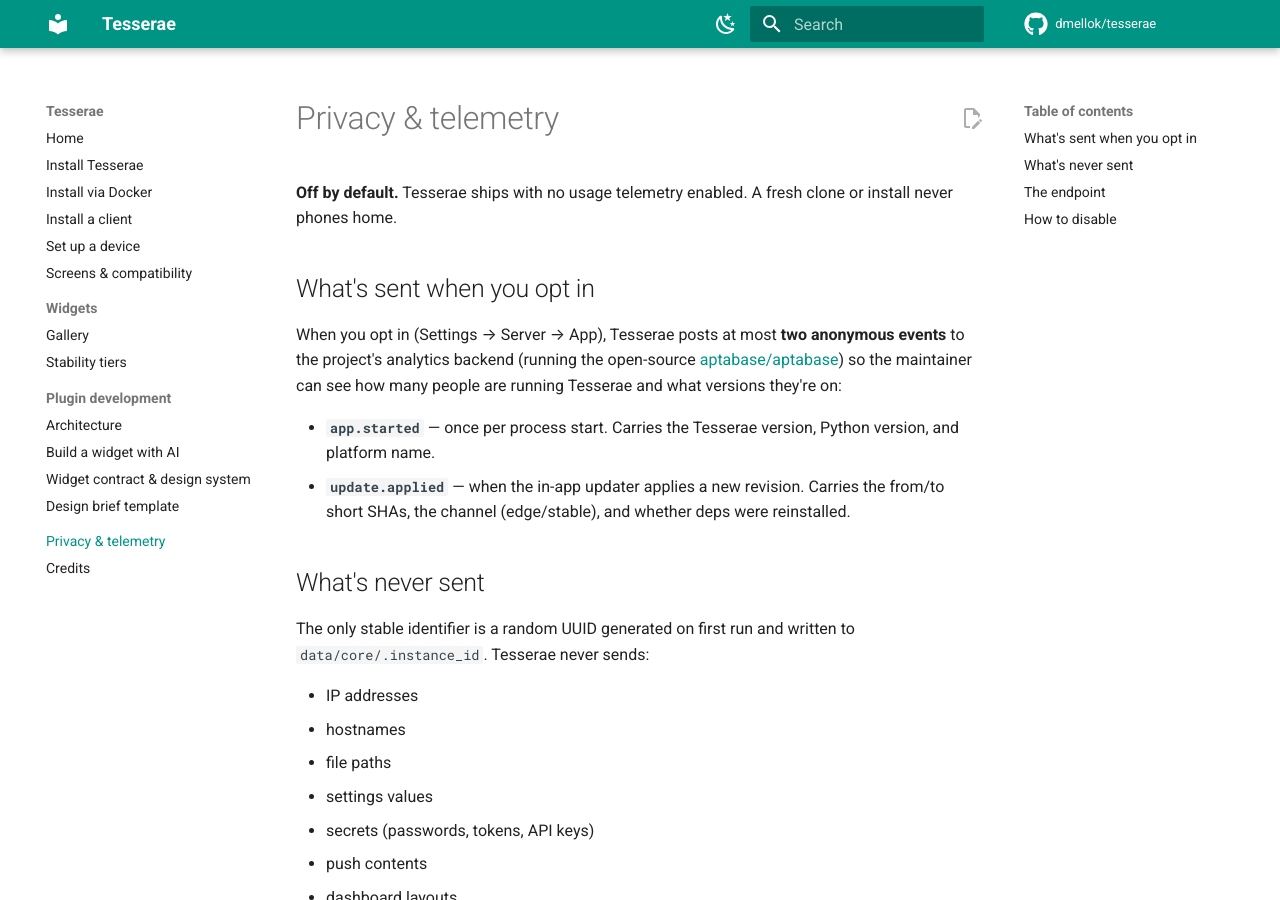
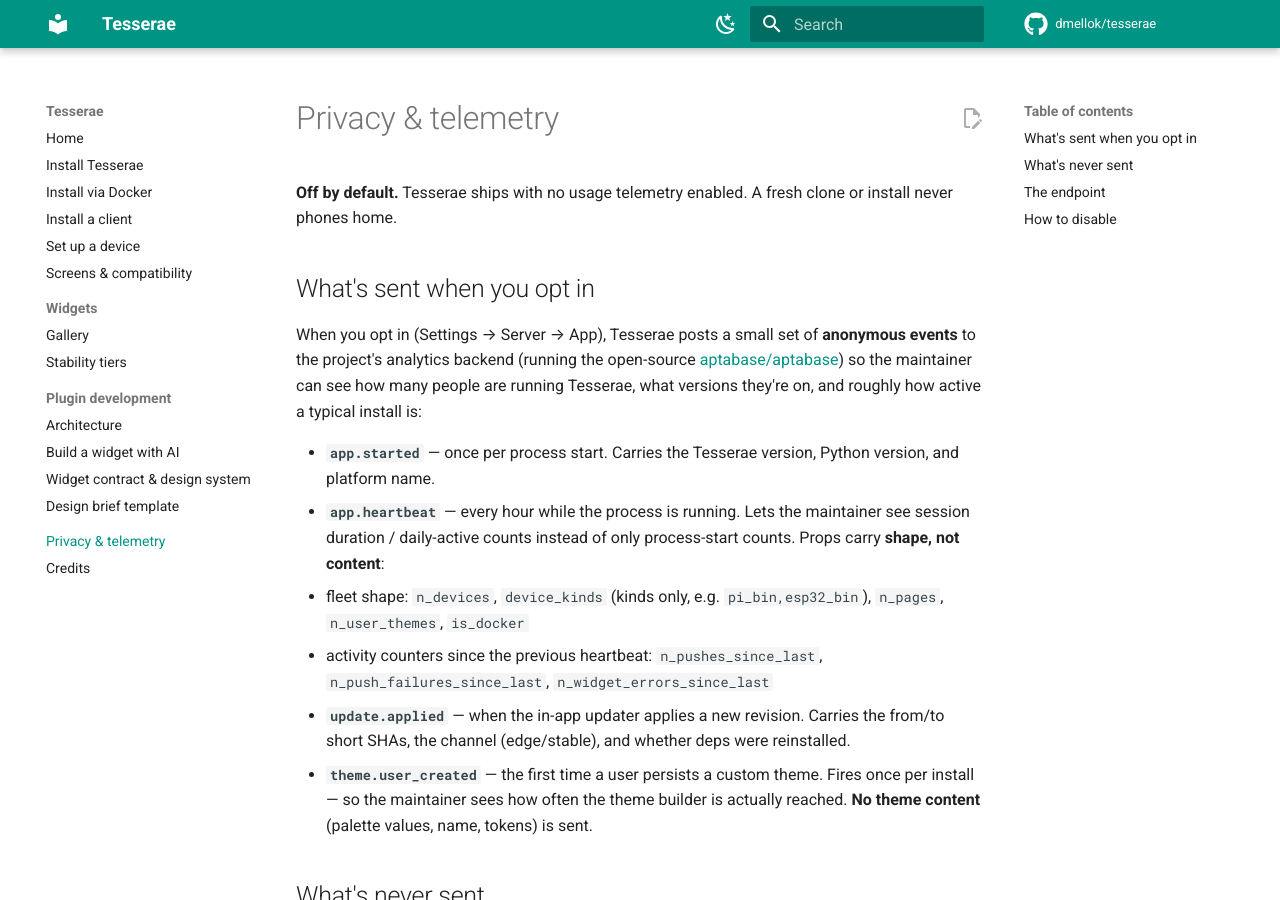
Before and after one commit to dmellok/tesserae, an MkDocs documentation site: the page built from docs/privacy.md, in a window 1280 px wide and 900 px high. Built offline with MkDocs 1.6.1 and Material for MkDocs 9.7.7, drawn with Linux system fonts in a browser that asks for light colours; comment, search, counter and statistics services are not loaded.

Commit message:
docs: list all four telemetry events instead of just two
README + docs/privacy.md were claiming Tesserae sends two events
(app.started + update.applied). Code actually emits four:

  app.started         once per process start
  app.heartbeat       hourly, fleet shape + activity counters
  update.applied      in-app updater applied a new revision
  theme.user_created  first time a custom theme is saved

Updated both docs to list all four and what each carries. The
heartbeat description is explicit that the payload is shape and
counters (n_devices, device_kinds, n_pushes_since_last, …), never
content — that's the most useful clarification of the four, since
"heartbeat" alone reads like it might be more invasive than it is.

Co-Authored-By: Claude Opus 4.7 (1M context) <noreply@anthropic.com>

```diff
--- a/docs/privacy.md
+++ b/docs/privacy.md
@@ -5,16 +5,29 @@ fresh clone or install never phones home.
 
 ## What's sent when you opt in
 
-When you opt in (Settings → Server → App), Tesserae posts at most **two
-anonymous events** to the project's analytics backend (running the
+When you opt in (Settings → Server → App), Tesserae posts a small set
+of **anonymous events** to the project's analytics backend (running the
 open-source [aptabase/aptabase][aptabase]) so the maintainer can see how
-many people are running Tesserae and what versions they're on:
+many people are running Tesserae, what versions they're on, and roughly
+how active a typical install is:
 
 - **`app.started`** — once per process start. Carries the Tesserae
   version, Python version, and platform name.
+- **`app.heartbeat`** — every hour while the process is running. Lets
+  the maintainer see session duration / daily-active counts instead of
+  only process-start counts. Props carry **shape, not content**:
+  - fleet shape: `n_devices`, `device_kinds` (kinds only, e.g.
+    `pi_bin,esp32_bin`), `n_pages`, `n_user_themes`, `is_docker`
+  - activity counters since the previous heartbeat:
+    `n_pushes_since_last`, `n_push_failures_since_last`,
+    `n_widget_errors_since_last`
 - **`update.applied`** — when the in-app updater applies a new
   revision. Carries the from/to short SHAs, the channel (edge/stable),
   and whether deps were reinstalled.
+- **`theme.user_created`** — the first time a user persists a custom
+  theme. Fires once per install — so the maintainer sees how often the
+  theme builder is actually reached. **No theme content** (palette
+  values, name, tokens) is sent.
 
 ## What's never sent
 
```
Also changed, not shown: README.md (+18 -6 lines).
